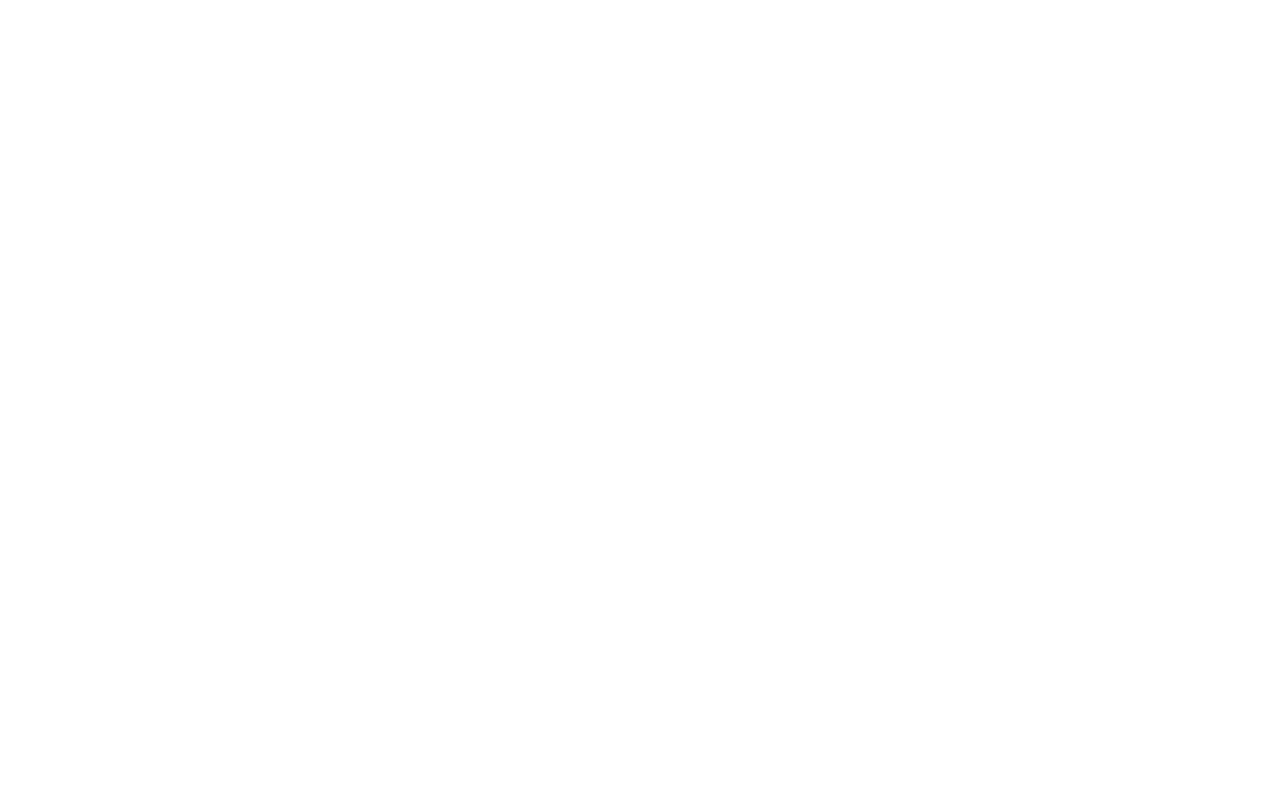
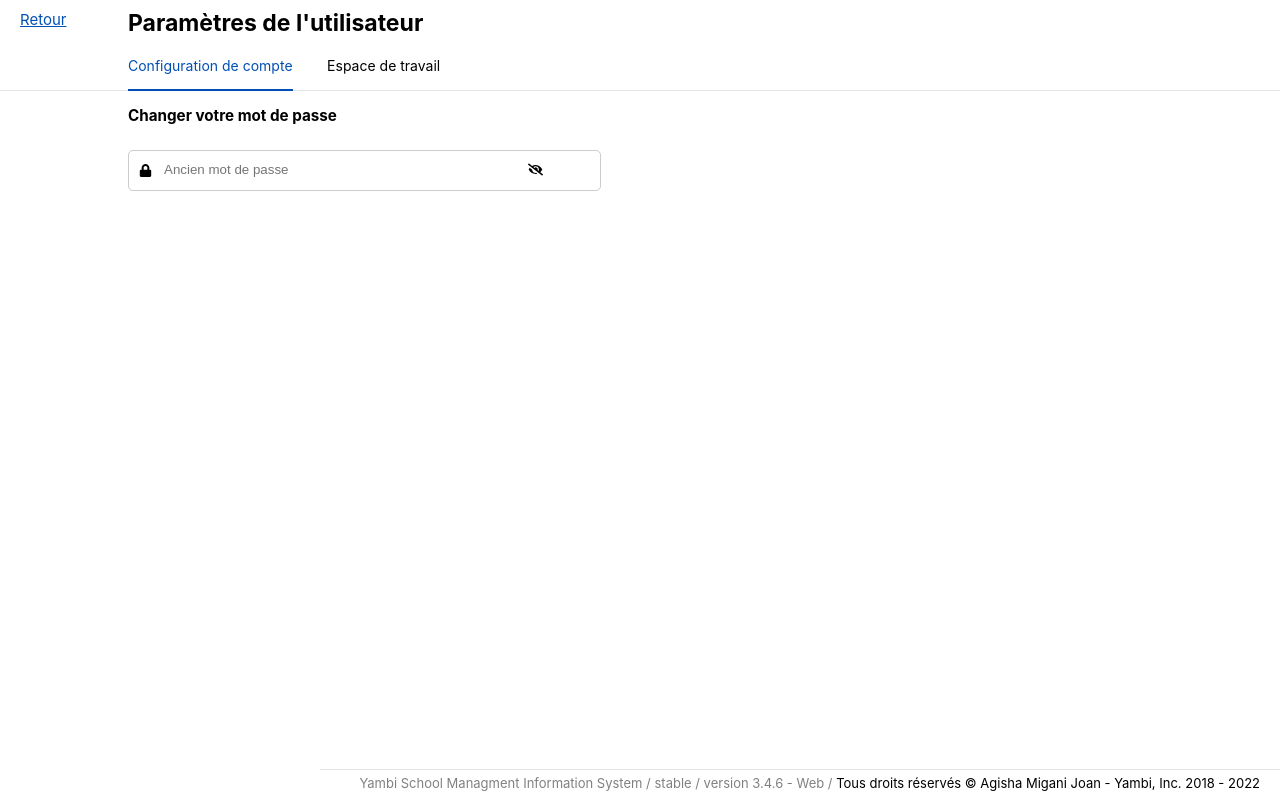
Before and after one commit to Joan13/SMIS, a React (Create React App) app: page /wima/settings in a window 1280 px wide. Before the commit this address had no page. Built offline with nearby package versions, Linux system fonts and the light colour scheme.

Commit message:
Edit password started

```diff
--- a/src/App.css
+++ b/src/App.css
@@ -352,6 +352,70 @@
   margin-left: 20px;
   cursor: pointer;
   font-size: 14px;
+}
+
+.tab-settings {
+  margin-right: 3%;
+  cursor: pointer;
+  font-size: 14px;
+  padding-bottom: 15px;
+  /* padding-right: 30px; */
+  margin-top: 10px;
+}
+
+.tab-settings-selected {
+  color: rgb(0, 80, 180);
+  margin-right: 3%;
+  cursor: pointer;
+  font-size: 14px;
+  font-weight: 'bold';
+  padding-bottom: 15px;
+  /* padding-right: 30px; */
+  border-bottom: 3px solid rgb(0, 80, 180);
+}
+
+.header-settings {
+  width:100%;
+  background-color:white;
+  position: fixed;
+  top: 0px;
+  height: 90px;
+  color: black;
+  border-bottom: 1px solid rgba(0, 0, 0, 0.1);
+}
+
+.body-settings {
+  width:90%;
+  background-color:white;
+  position: fixed;
+  top: 91px;
+  left: 10%;
+  bottom:30px;
+  color: black;
+}
+
+.menu-settings {
+  width:25%;
+  background-color:rgba(0, 0, 0, 0.05);
+  position: fixed;
+  top: 90px;
+  /* left: 10%; */
+  bottom:30px;
+  color: black;
+}
+
+.back-settings {
+  display: inline-block;
+  color: rgb(0,80,180);
+  font-size: 15px;
+  margin-left: 20px;
+  margin-top: 10px;
+}
+
+.title-settings {
+  font-weight: 'bold';
+  font-size: 23px;
+  display: inline-block;
 }
 
 .spann {
--- a/src/App.js
+++ b/src/App.js
@@ -6,6 +6,7 @@
 import { Provider } from 'react-redux';
 import { createStore } from 'redux';
 import reducer from './store/reducer';
+import Settings from './components/settings';
 
 // let initialState = {
 //   val: 42
@@ -31,6 +32,7 @@
       <Router basename="/wima">
         <Routes>
           <Route path="/signin" element={<Signin />} exact />
+          <Route path="/settings" element={<Settings />} exact />
           <Route path="/" element={ <Home />}/>
         </Routes>
       </Router>
--- a/src/components/home.js
+++ b/src/components/home.js
@@ -2,10 +2,11 @@
 import { Button } from '@material-ui/core';
 import Footer from '../includes/footer';
 import { FaCircle, FaSearch, FaCheck, FaHome, FaUserPlus, FaClipboard, FaUsers, FaFolder, FaUser, FaPaperclip, FaDatabase, FaStarHalfAlt, FaEdit, FaBell, FaCloudUploadAlt } from 'react-icons/fa';
-import { FiLogOut, FiRefreshCcw } from 'react-icons/fi';
+import {RiSettings4Fill} from 'react-icons/ri';
+import { FiLogOut, FiRefreshCcw, FiSettings } from 'react-icons/fi';
 import modalView from '../includes/modal';
 import CircularProgress from '@material-ui/core/CircularProgress';
-import { Navigate } from 'react-router-dom';
+import { Link, Navigate } from 'react-router-dom';
 import FicheIdentites from '../sub_components/fiche_identites';
 import FichePointsPupils from '../sub_components/fiche_points_pupils';
 import FichesPointsCourses from '../sub_components/fiche_points_courses';
@@ -830,7 +831,7 @@
         if (this.props.can_mount_home) {
             this.get_general_info("");
         } else {
-            this.parse_classes(this.props.classes);
+            // this.parse_classes(this.props.classes);
             // this.setState({ modal_title: "Synchronisation des données", modal_main_text: "Pas de pannique ! Après un bon nombre d'enregistrements des informations dans le logiciel, souvenez-vous de les synchroniser au travers du bouton d'upload des données dans la topbar du logiciel.", modal_view: true });
         }
     }
@@ -898,6 +899,12 @@
                                 className="user-home-tools">
                                 <FiRefreshCcw color="black" size={20} />
                             </span>
+
+                            <Link
+                                className="user-home-tools"
+                                to={"/settings"}>
+                                <RiSettings4Fill color="black" size={22} />
+                            </Link>
 
                             {this.state.logout_open ?
                                 <span onClick={() => this.logout_session()} className="user-home-tools" style={{ fontSize: 15 }}>
--- /dev/null
+++ b/src/components/settings.js
@@ -0,0 +1,37 @@
+import React, { useState } from 'react';
+import { FiChevronLeft } from 'react-icons/fi';
+import { Link } from 'react-router-dom';
+import Footer from '../includes/footer';
+import EditPassword from '../sub_components/edit_password';
+
+export default function Settings() {
+
+    const [tab_main, setTab_main] = useState(0);
+
+    return (
+        <div>
+            <div className='header-settings'>
+            <Link className='back-settings' to={'/'}>
+            {/* <FiChevronLeft size={20} /> */}
+            Retour
+            </Link>
+            <div style={{marginLeft:'10%',marginTop:-20}}>
+            <strong className='title-settings'>Paramètres de l'utilisateur</strong>
+
+<div style={{marginTop:20}}>
+    <span onClick={() =>setTab_main(0)} className={`tab-settings ${tab_main === 0 ? "tab-settings-selected" : ""}`}>Configuration de compte</span>
+    <span onClick={() =>setTab_main(1)} className={`tab-settings ${tab_main === 1 ? "tab-settings-selected" : ""}`}>Espace de travail</span>
+</div>
+            </div>
+            </div>
+
+            {/* <div className='menu-settings'></div> */}
+
+            <div className='body-settings'>
+<EditPassword />
+
+            </div>
+            <Footer/>
+        </div>
+    )
+}
--- /dev/null
+++ b/src/sub_components/edit_password.js
@@ -0,0 +1,53 @@
+import React, { useState } from 'react';
+import { FaEye, FaEyeSlash, FaLock } from 'react-icons/fa';
+
+export default function EditPassword() {
+    const [old_password, setOld_password] = useState("");
+    const [new_password, setNew_password] = useState("");
+    const [see_pass,setSee_pass] = useState(false);
+
+    return(
+        <div>
+            <h3>Changer votre mot de passe</h3>
+
+            {see_pass ?
+                            <div className="input-div-border-icon" style={{width:'40%'}}>
+                                <FaLock style={{ marginBottom: -3 }} />
+                                <input
+                                    placeholder="Ancien mot de passe"
+                                    style={{ width: '75%', marginLeft: 10 }}
+                                    className="input"
+                                    type="text"
+                                    value={old_password}
+                                    onChange={(text) => setOld_password(text.target.value)} />
+                                {see_pass ?
+                                    <button
+                                        onClick={() => see_pass ? setSee_pass(false) : setSee_pass(true)}
+                                        className="no-decoration"><FaEye style={{ marginBottom: -3, marginLeft: 10 }} size={15} /></button>
+                                    :
+                                    <button
+                                        onClick={() => see_pass ? setSee_pass(false) : setSee_pass(true)}
+                                        className="no-decoration"><FaEyeSlash style={{ marginBottom: -3, marginLeft: 10 }} size={15} /></button>}
+                            </div>
+                            :
+                            <div className="input-div-border-icon" style={{width:'40%'}}>
+                                <FaLock style={{ marginBottom: -3 }} />
+                                <input
+                                    placeholder="Ancien mot de passe"
+                                    style={{ width: '75%', marginLeft: 10 }}
+                                    className="input"
+                                    type="password"
+                                    value={old_password}
+                                    onChange={(text) => setOld_password(text.target.value)} />
+                                {see_pass ?
+                                    <button
+                                        onClick={() => see_pass ? setSee_pass(false) : setSee_pass(true)}
+                                        className="no-decoration"><FaEye style={{ marginBottom: -3, marginLeft: 10 }} size={15} /></button>
+                                    :
+                                    <button
+                                        onClick={() => see_pass ? setSee_pass(false) : setSee_pass(true)}
+                                        className="no-decoration"><FaEyeSlash style={{ marginBottom: -3, marginLeft: 10 }} size={15} /></button>}
+                            </div>}<br />
+        </div>
+    )
+}
```
